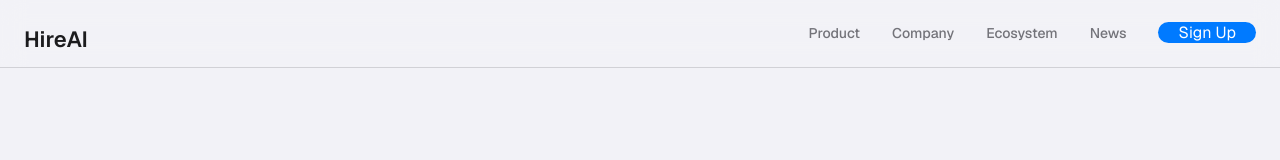
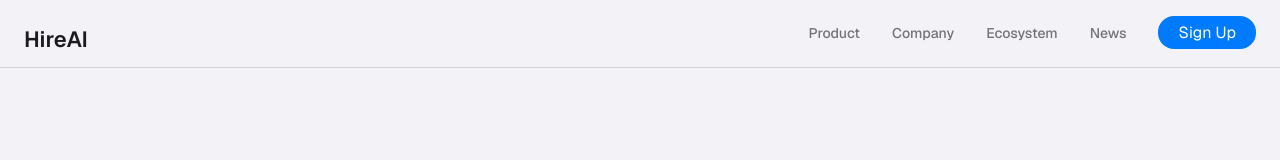
Before and after one commit to Cartnix/HireRank, a Next.js app in the folder frontend/: page / in a window 1280 px wide. Shown: the top 160 px of the page. Built offline with nearby package versions, Linux system fonts and the light colour scheme.

Commit message:
fix(shared): MainButton UI fixed

```diff
--- a/frontend/shared/ui/buttons/MainButton.tsx
+++ b/frontend/shared/ui/buttons/MainButton.tsx
@@ -12,7 +12,7 @@ interface MainButtonI extends ButtonHTMLAttributes<HTMLButtonElement> {
 }
 
 export const MainButton = ({ title, link, onClick, className, ...props }: MainButtonI) => {
-  const buttonStyles = "px-5 bg-brand-primary hover:bg-brand-primary-hover text-brand-primary-foreground rounded-2xl";
+  const buttonStyles = "px-5 py-1.5 bg-brand-primary hover:bg-brand-primary-hover text-brand-primary-foreground rounded-2xl";
 
   const Component = (
     <Button onClick={onClick} className={cn(buttonStyles, className)} {...props}>
```
